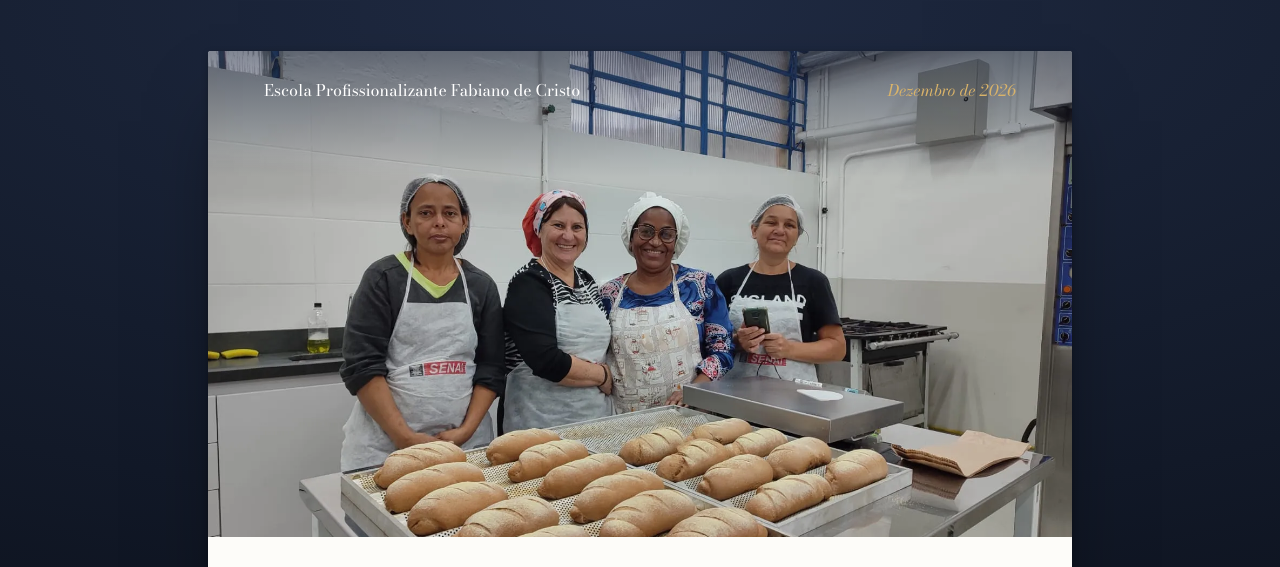
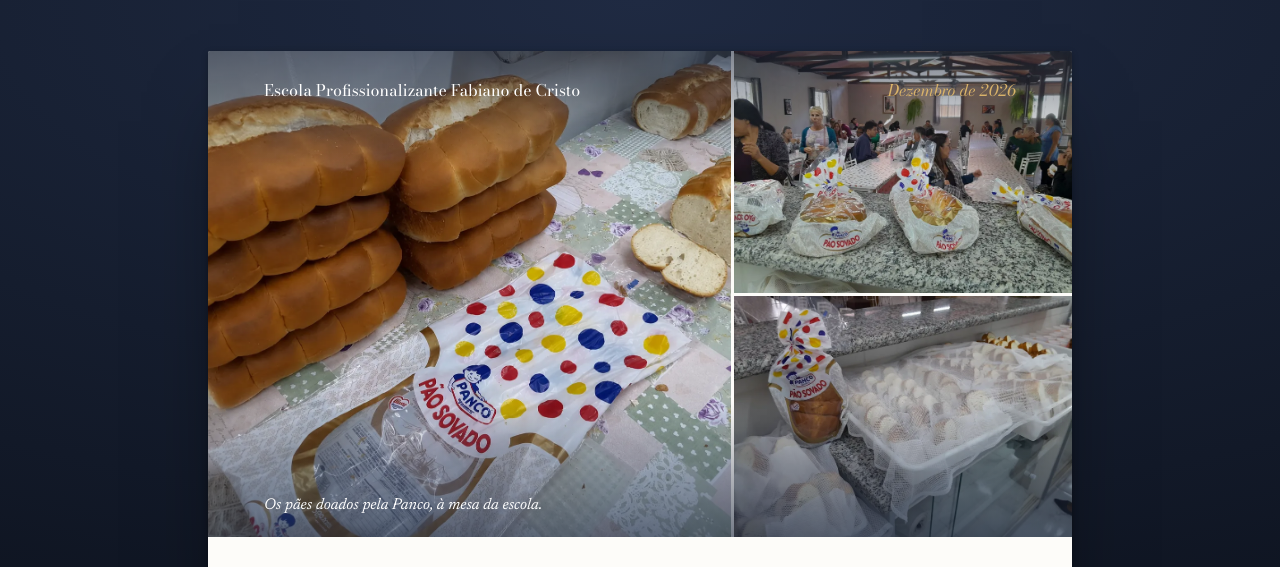
Before and after one commit to welson3000/convite-panco, a website: page carta.html in a window 1280 px wide. Shown: the top 567 px of the page. Drawn offline with Linux system fonts and the light colour scheme.

Commit message:
Pagina unica: mosaico com os paes da Panco no topo

```diff
--- a/carta.html
+++ b/carta.html
@@ -43,9 +43,16 @@ img { display: block; max-width: 100%; }
   max-width: 54rem; margin: 0 auto; background: var(--paper); border-radius: 3px; overflow: hidden;
   box-shadow: 0 40px 80px -30px rgba(0,0,0,.65), 0 2px 6px rgba(0,0,0,.25);
 }
-.hero { position: relative; aspect-ratio: 16 / 9; background: var(--ink); }
-.hero img { width: 100%; height: 100%; object-fit: cover; object-position: 50% 40%; }
-.hero::after { content: ""; position: absolute; inset: 0; background: linear-gradient(180deg, rgba(24,35,58,.55) 0%, rgba(24,35,58,0) 26%); }
+.hero { position: relative; display: grid; grid-template-columns: minmax(0, 1.55fr) minmax(0, 1fr); grid-template-rows: 1fr 1fr; gap: 3px; aspect-ratio: 16 / 9; background: var(--paper); }
+.hero figure { margin: 0; position: relative; overflow: hidden; background: var(--ink); }
+.hero img { width: 100%; height: 100%; object-fit: cover; }
+.hero__a { grid-row: 1 / 3; }
+.hero__a img { object-position: 45% 55%; }
+.hero__b img { object-position: 50% 70%; }
+.hero__c img { object-position: 22% 45%; }
+.hero::after { content: ""; position: absolute; inset: 0; pointer-events: none; background: linear-gradient(180deg, rgba(24,35,58,.55) 0%, rgba(24,35,58,0) 24%, rgba(24,35,58,0) 72%, rgba(24,35,58,.6) 100%); }
+.hero__cap { position: absolute; z-index: 1; left: clamp(1.25rem, 5vw, 3.5rem); bottom: clamp(.7rem, 2vw, 1.2rem); margin: 0; color: #fff; font-style: italic; font-size: clamp(.82rem, .78rem + .25vw, .98rem); }
+@media (max-width: 560px) { .hero { aspect-ratio: 4 / 5; grid-template-columns: 1fr 1fr; grid-template-rows: 1.6fr 1fr; } .hero__a { grid-row: 1; grid-column: 1 / -1; } }
 .hero__top { position: absolute; z-index: 1; top: clamp(.9rem, 3vw, 1.8rem); left: clamp(1.25rem, 5vw, 3.5rem); right: clamp(1.25rem, 5vw, 3.5rem); margin: 0; color: #fff; display: flex; flex-wrap: wrap; justify-content: space-between; gap: .2rem 1rem; font-family: var(--display); font-size: clamp(.82rem, .78rem + .3vw, 1rem); line-height: 1.3; }
 .hero__top em { color: var(--gold-light); }
 .title { padding: clamp(1.8rem, 5vw, 3.2rem) clamp(1.25rem, 6vw, 4.5rem) 0; }
@@ -143,8 +150,11 @@ strong { font-weight: 600; }
 
 <main class="sheet">
   <header class="hero">
-    <img src="img/padaria-l.webp" alt="Alunas de panificação sorriem ao lado de uma bandeja de pães que acabaram de modelar.">
+    <figure class="hero__a"><img src="img/paes-l.webp" alt="Pães sovados da Panco fatiados sobre a mesa da escola, ao lado da embalagem de bolinhas coloridas."></figure>
+    <figure class="hero__b"><img src="img/mesa-s.webp" alt="Pacotes de Pão Sovado Panco sobre a bancada do refeitório, com alunos ao fundo."></figure>
+    <figure class="hero__c"><img src="img/vitrine-s.webp" alt="Pacote de Pão Sovado Panco ao lado das bandejas de pão fatiado, pronto para ser servido."></figure>
     <p class="hero__top"><span>Escola Profissionalizante Fabiano de Cristo</span><em>Dezembro de 2026</em></p>
+    <p class="hero__cap">Os pães doados pela Panco, à mesa da escola.</p>
   </header>
   <div class="title">
     <h1><span>Do pão que chega</span> <span class="i">ao diploma que</span> <span class="g">se conquista.</span></h1>
@@ -181,8 +191,8 @@ strong { font-weight: 600; }
   </div>
 
   <div class="strip">
-    <figure><img src="img/mesa-s.webp" alt="Pacotes de pão Panco sobre a bancada do refeitório."><figcaption>Os pães da Panco à mesa</figcaption></figure>
-    <figure><img src="img/masseira-s.webp" alt="Aluna opera a masseira no laboratório de panificação."><figcaption>Panificação</figcaption></figure>
+    <figure><img src="img/padaria-s.webp" alt="Alunas da panificação ao lado de uma bandeja de pães que acabaram de modelar."><figcaption>As alunas da panificação</figcaption></figure>
+    <figure><img src="img/masseira-s.webp" alt="Aluna opera a masseira no laboratório de panificação."><figcaption>Na masseira</figcaption></figure>
     <figure><img src="img/solar-s.webp" alt="Alunos posicionam placas de energia solar sobre um telhado."><figcaption>Energia solar</figcaption></figure>
   </div>
 </main>
```
